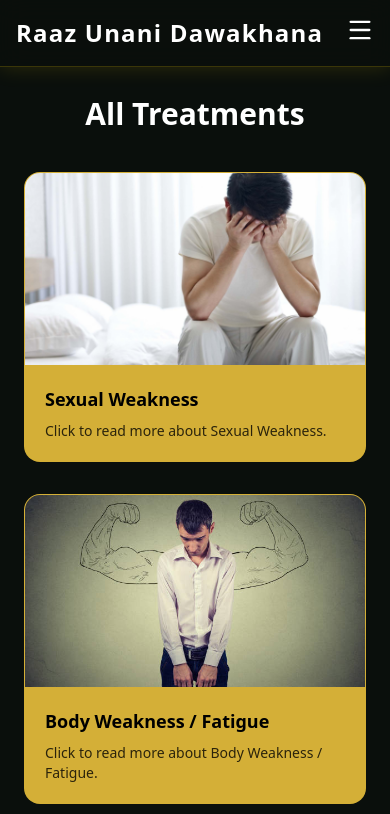
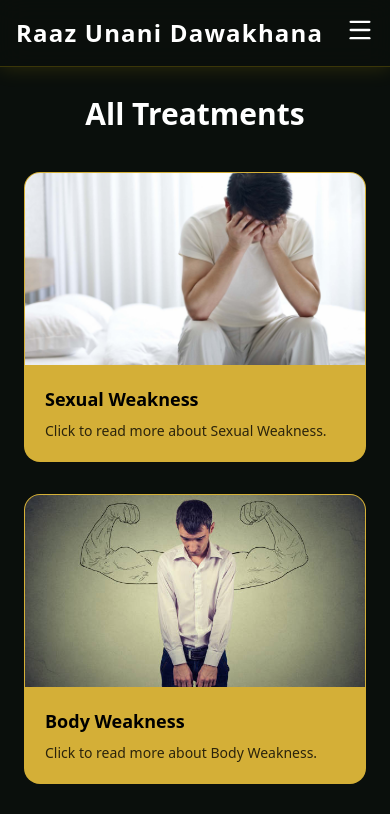
Before and after one commit to haroonashid200-ux/RaazUnani, a React (Vite) app: page /treatments in a window 390 px wide. Shown: the top 814 px of the page. Built offline with nearby package versions, Linux system fonts and the light colour scheme.

Commit message:
responsivee

```diff
--- a/src/components/TreatmentsPreview.jsx
+++ b/src/components/TreatmentsPreview.jsx
@@ -71,7 +71,7 @@ function TreatmentCard({ treatment }) {
           {treatment.name}
         </h3>
         <p className="text-[#0a0f0c]/80 text-xs sm:text-sm leading-relaxed">
-          Click to read more about {treatment.name}.
+          Click to read more.
         </p>
       </div>
     </Link>
--- a/src/pages/Treatments.jsx
+++ b/src/pages/Treatments.jsx
@@ -3,13 +3,13 @@ import { Link } from "react-router-dom";
 
 const treatments = [
   { id: "sexual-weakness", name: "Sexual Weakness", img: "ss1" },
-  { id: "body-weakness-fatigue", name: "Body Weakness / Fatigue", img: "ss2" },
+  { id: "body-weakness-fatigue", name: "Body Weakness", img: "ss2" },
   { id: "erectile-dysfunction", name: "Erectile Dysfunction", img: "ss3" },
   { id: "weight-gain", name: "Weight Gain (Underweight)", img: "ss44" },
   { id: "premature-ejaculation", name: "Premature Ejaculation", img: "ss5" },
   { id: "nightfall", name: "Nightfall (Wet Dreams)", img: "ss6" },
   { id: "stress-nerve-weakness", name: "Stress & Nerve Weakness", img: "ss7" },
-  { id: "sperm-in-urine", name: "Sperm in Urine / Dhatu Rog", img: "ss8" },
+  { id: "sperm-in-urine", name: "Sperm in Urine", img: "ss8" },
   { id: "impotency-fertility", name: "Impotency & Fertility", img: "ss9" },
   { id: "digestive-problems", name: "Digestive Problems", img: "ss10" },
   { id: "diabetes-related-weakness", name: "Diabetes Related Weakness", img: "ss11" },
```
